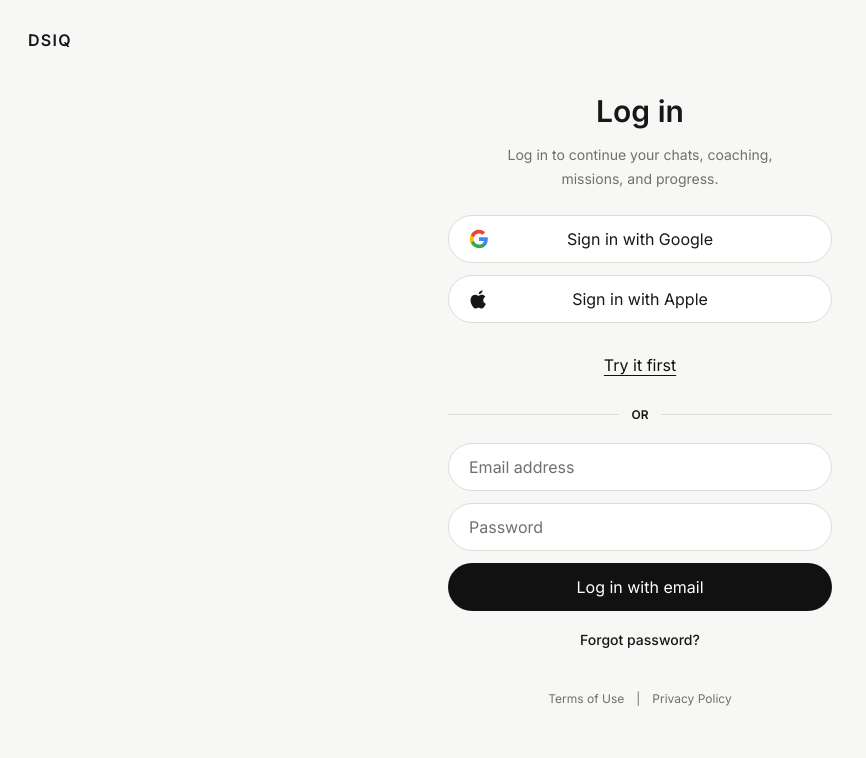
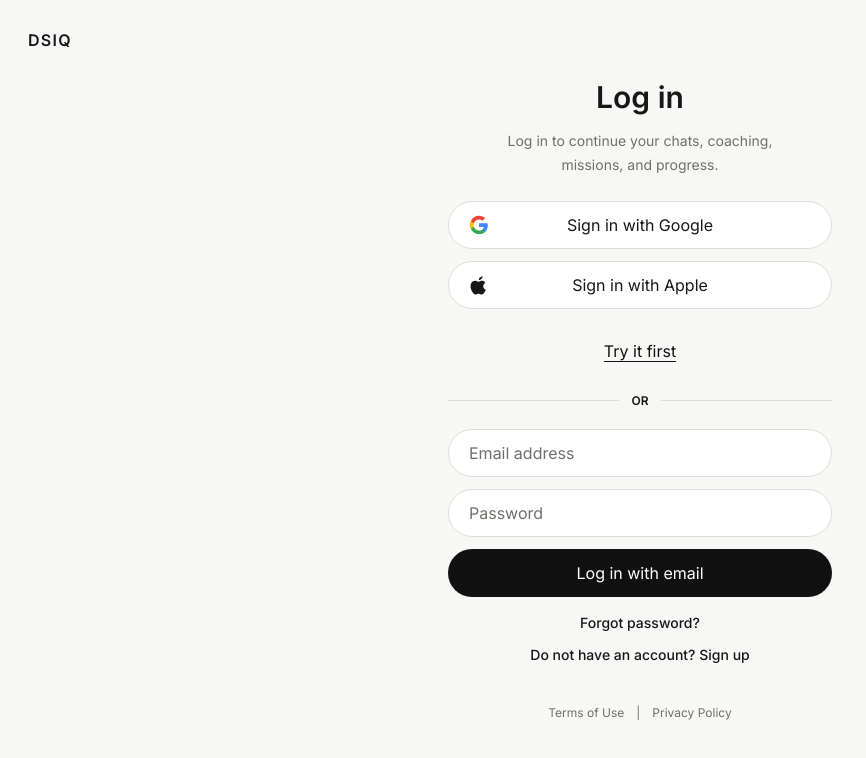
Before and after one commit to devsmaj/dsiq, a Next.js app in the folder frontend/: page /login in a window 1280 px wide. Shown: the top 758 px of the page, without its empty margins (0-866 px from the left). Built offline with nearby package versions, Linux system fonts and the light colour scheme; no server answers.

Commit message:
Add signup link to login page

```diff
--- a/frontend/src/app/login/page.tsx
+++ b/frontend/src/app/login/page.tsx
@@ -1,6 +1,7 @@
 "use client";
 
 import { FormEvent, useState } from "react";
+import Link from "next/link";
 import { usePathname, useRouter } from "next/navigation";
 
 import { AuthShell } from "@/components/auth-shell";
@@ -233,7 +234,7 @@ export default function LoginPage() {
         <button
           type="submit"
           disabled={isLoading}
-            className="h-12 w-full rounded-full bg-[#111111] px-5 text-sm font-semibold text-white transition hover:bg-black disabled:cursor-not-allowed disabled:opacity-60"
+          className="h-12 w-full rounded-full bg-[#111111] px-5 text-sm font-semibold text-white transition hover:bg-black disabled:cursor-not-allowed disabled:opacity-60"
         >
           {loadingAction === "email"
             ? "Continuing..."
@@ -244,22 +245,28 @@ export default function LoginPage() {
       </form>
 
       {!isSignup ? (
-        <div className="mt-4 text-center">
-          <a
+        <div className="mt-4 space-y-3 text-center">
+          <Link
             href="/forgot-password"
-            className="text-sm font-medium text-[color:var(--color-text)] underline underline-offset-4"
+            className="block text-sm font-medium text-[color:var(--color-text)] underline underline-offset-4"
           >
             Forgot password?
-          </a>
+          </Link>
+          <Link
+            href="/signup"
+            className="block text-sm font-medium text-[color:var(--color-text)] underline underline-offset-4"
+          >
+            Do not have an account? Sign up
+          </Link>
         </div>
       ) : (
         <div className="mt-4 text-center">
-          <a
+          <Link
             href="/login"
             className="text-sm font-medium text-[color:var(--color-text)] underline underline-offset-4"
           >
             Already have an account? Log in
-          </a>
+          </Link>
         </div>
       )}
 
```
